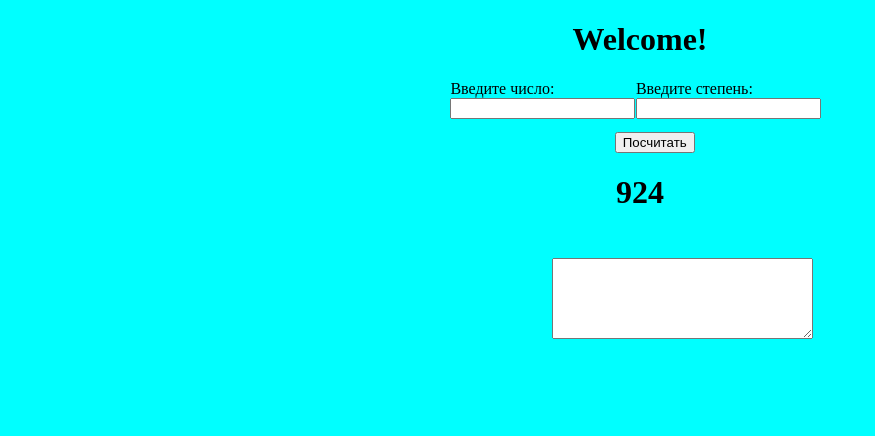
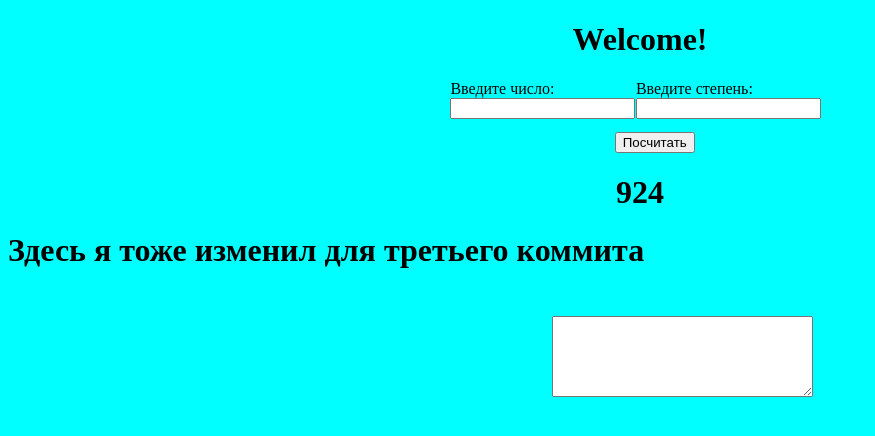
Before and after one commit to Awake1223/labwork1, a plain HTML site: page mylabwork.html in a window 1280 px wide. Shown: the whole page, without its empty margins (0-875 px from the left). Drawn offline with Linux system fonts and the light colour scheme.

Commit message:
third commit

```diff
--- a/mylabwork.html
+++ b/mylabwork.html
@@ -36,6 +36,7 @@
             <img src="file:///C:/Users/User/Downloads/Telegram%20Desktop/image/happyPicture.png" alt="весёлая картинка" width="300">
         </div>
         <h1 style="font-size: 2em; text-align: center; ">924</h1>
+        <h1>Здесь я тоже изменил для третьего коммита</h1>
         <div>
         <textarea id="output" rows="5" cols="30" readonly="" style="margin-left: 43%; margin-top: 2%;"></textarea>
         </div>
```
Also changed, not shown: index.html (+1 -0 lines).
